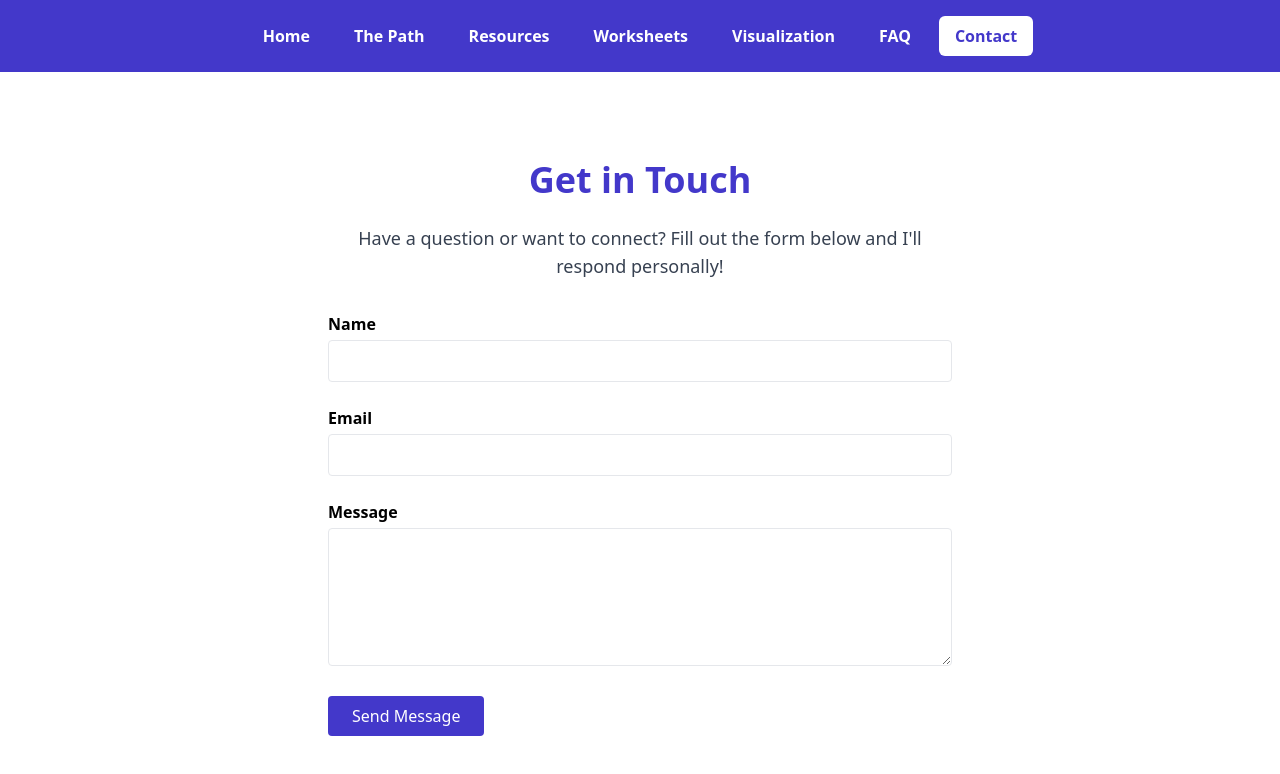
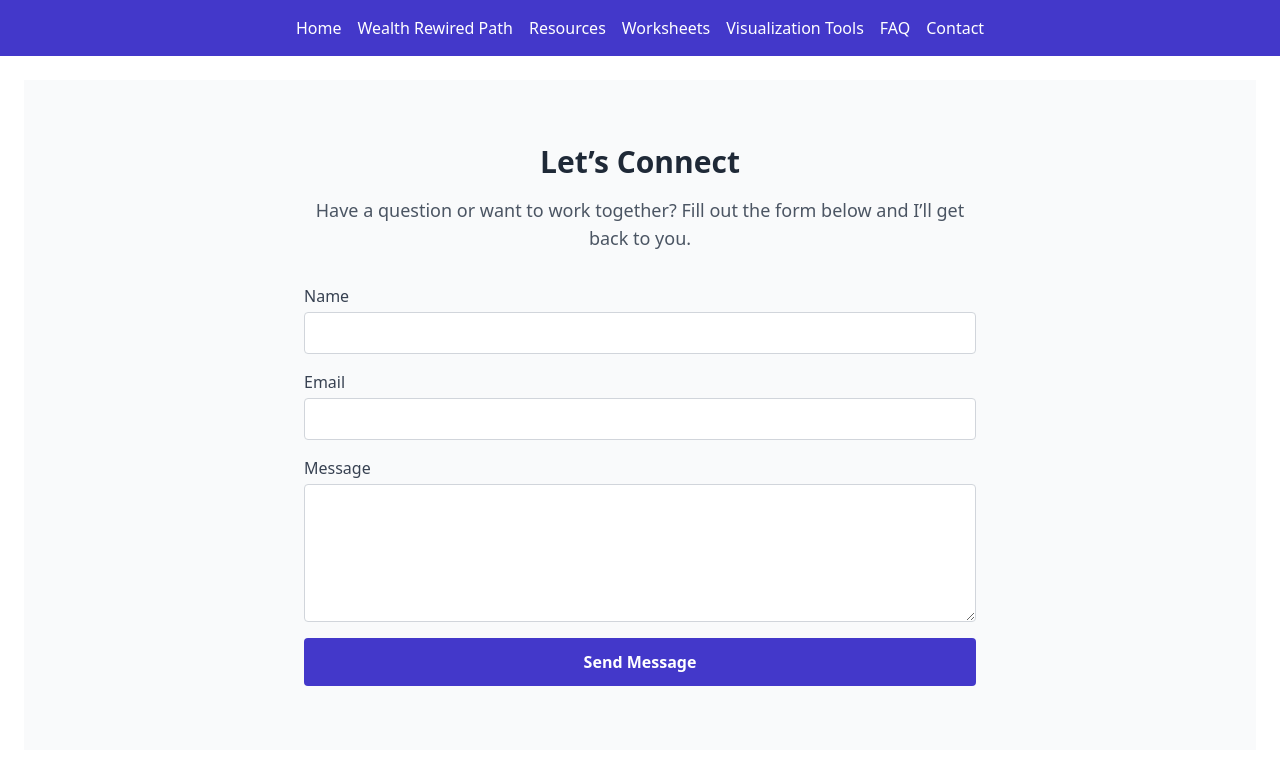
Before and after one commit to mikewealthrewired/wealth-rewired, a React (Create React App) app: page / in a window 1280 px wide. Both pictures are taken after a click on the button "Contact". Shown: the top 774 px of the page. Built offline with nearby package versions, Linux system fonts and the light colour scheme.

Commit message:
Connect all navigation tabs including Contact

```diff
--- a/src/Components/Tabs.jsx
+++ b/src/Components/Tabs.jsx
@@ -31,25 +31,20 @@ const Tabs = () => {
     }
   };
 
-  const tabStyle = (tabName) =>
-    `px-4 py-2 rounded-md transition font-semibold ${
-      activeTab === tabName
-        ? "bg-white text-indigo-700"
-        : "text-white hover:text-indigo-200"
-    }`;
-
   return (
     <div>
-      <nav className="flex flex-wrap justify-center bg-indigo-700 p-4 gap-3">
-        <button onClick={() => setActiveTab("Home")} className={tabStyle("Home")}>Home</button>
-        <button onClick={() => setActiveTab("WealthRewiredPath")} className={tabStyle("WealthRewiredPath")}>The Path</button>
-        <button onClick={() => setActiveTab("Resources")} className={tabStyle("Resources")}>Resources</button>
-        <button onClick={() => setActiveTab("Worksheets")} className={tabStyle("Worksheets")}>Worksheets</button>
-        <button onClick={() => setActiveTab("VisualizationTools")} className={tabStyle("VisualizationTools")}>Visualization</button>
-        <button onClick={() => setActiveTab("FAQ")} className={tabStyle("FAQ")}>FAQ</button>
-        <button onClick={() => setActiveTab("Contact")} className={tabStyle("Contact")}>Contact</button>
+      {/* Nav bar */}
+      <nav className="flex flex-wrap justify-center bg-indigo-700 text-white py-4 space-x-4 text-sm sm:text-base">
+        <button onClick={() => setActiveTab("Home")} className="hover:underline">Home</button>
+        <button onClick={() => setActiveTab("WealthRewiredPath")} className="hover:underline">Wealth Rewired Path</button>
+        <button onClick={() => setActiveTab("Resources")} className="hover:underline">Resources</button>
+        <button onClick={() => setActiveTab("Worksheets")} className="hover:underline">Worksheets</button>
+        <button onClick={() => setActiveTab("VisualizationTools")} className="hover:underline">Visualization Tools</button>
+        <button onClick={() => setActiveTab("FAQ")} className="hover:underline">FAQ</button>
+        <button onClick={() => setActiveTab("Contact")} className="hover:underline">Contact</button>
       </nav>
 
+      {/* Active tab content */}
       <main className="p-6">{renderTab()}</main>
     </div>
   );
--- a/src/Components/pages/Contact.jsx
+++ b/src/Components/pages/Contact.jsx
@@ -2,56 +2,64 @@ import React from "react";
 
 export default function Contact() {
   return (
-    <section className="max-w-2xl mx-auto py-16 px-6 text-center">
-      <h2 className="text-4xl font-bold mb-6 text-indigo-700">Get in Touch</h2>
-      <p className="text-lg text-gray-700 mb-8">
-        Have a question or want to connect? Fill out the form below and I'll respond personally!
+    <section className="py-16 px-6 bg-gray-50 text-center" id="contact">
+      <div className="max-w-2xl mx-auto">
+        <h2 className="text-3xl font-bold mb-4 text-gray-800">Let’s Connect</h2>
+        <p className="text-lg text-gray-600 mb-8">
+          Have a question or want to work together? Fill out the form below and I’ll get back to you.
         </p>
+
         <form
           name="contact"
           method="POST"
           data-netlify="true"
-        className="space-y-6 text-left"
+          netlify-honeypot="bot-field"
+          className="grid gap-4 text-left"
         >
+          {/* Netlify Hidden Inputs */}
           <input type="hidden" name="form-name" value="contact" />
+          <p className="hidden">
+            <label>Don’t fill this out if you’re human: <input name="bot-field" /></label>
+          </p>
 
-        <div>
-          <label className="block mb-1 font-semibold">Name</label>
+          <label className="block">
+            <span className="text-gray-700">Name</span>
             <input
               type="text"
               name="name"
               required
-            className="w-full border rounded px-4 py-2"
+              className="mt-1 block w-full border border-gray-300 rounded px-4 py-2"
             />
-        </div>
+          </label>
 
-        <div>
-          <label className="block mb-1 font-semibold">Email</label>
+          <label className="block">
+            <span className="text-gray-700">Email</span>
             <input
               type="email"
               name="email"
               required
-            className="w-full border rounded px-4 py-2"
+              className="mt-1 block w-full border border-gray-300 rounded px-4 py-2"
             />
-        </div>
+          </label>
 
-        <div>
-          <label className="block mb-1 font-semibold">Message</label>
+          <label className="block">
+            <span className="text-gray-700">Message</span>
             <textarea
               name="message"
+              required
               rows="5"
-            required
-            className="w-full border rounded px-4 py-2"
+              className="mt-1 block w-full border border-gray-300 rounded px-4 py-2"
             ></textarea>
-        </div>
+          </label>
 
           <button
             type="submit"
-          className="bg-indigo-700 text-white px-6 py-2 rounded hover:bg-indigo-800"
+            className="bg-indigo-700 text-white font-semibold px-6 py-3 rounded hover:bg-indigo-800 transition"
           >
             Send Message
           </button>
         </form>
+      </div>
     </section>
   );
 }
```
Lines whose indentation alone changed are shown as unchanged.
